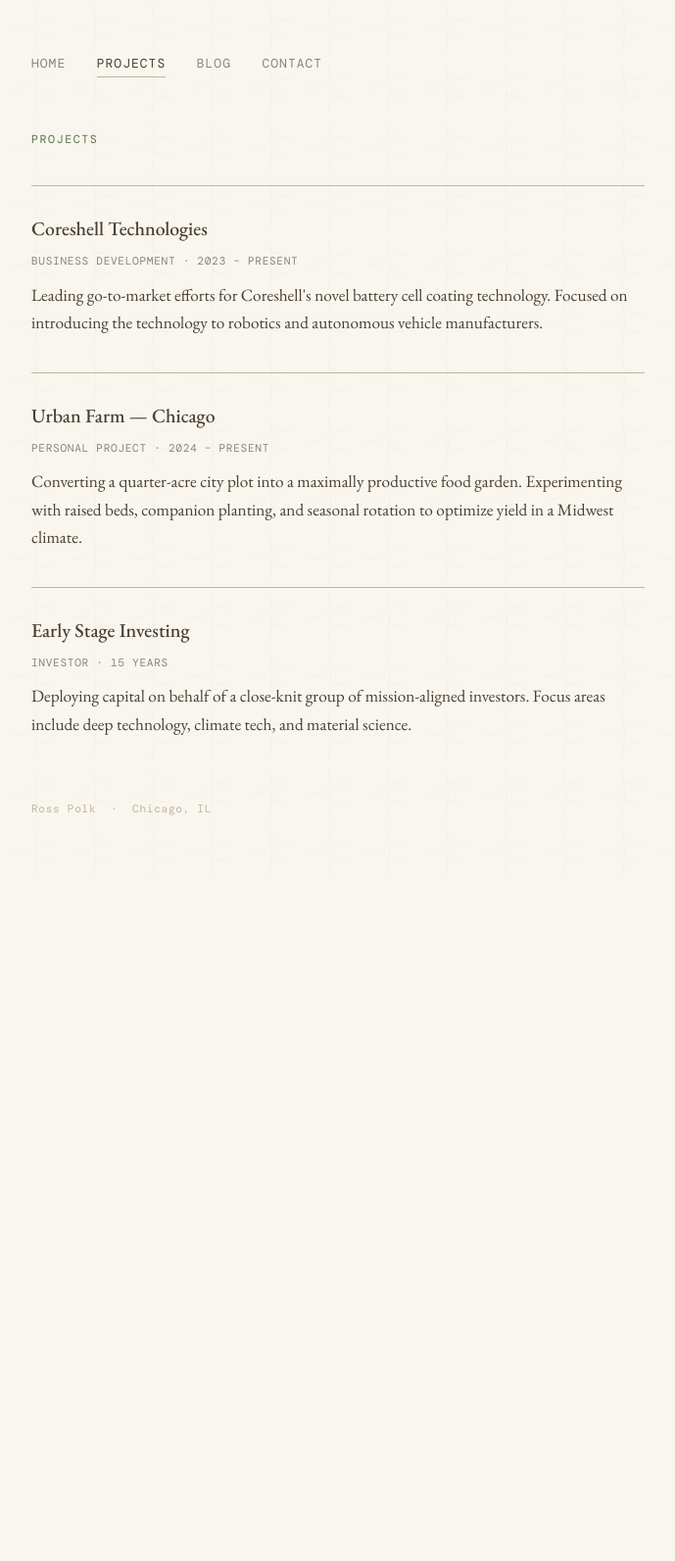
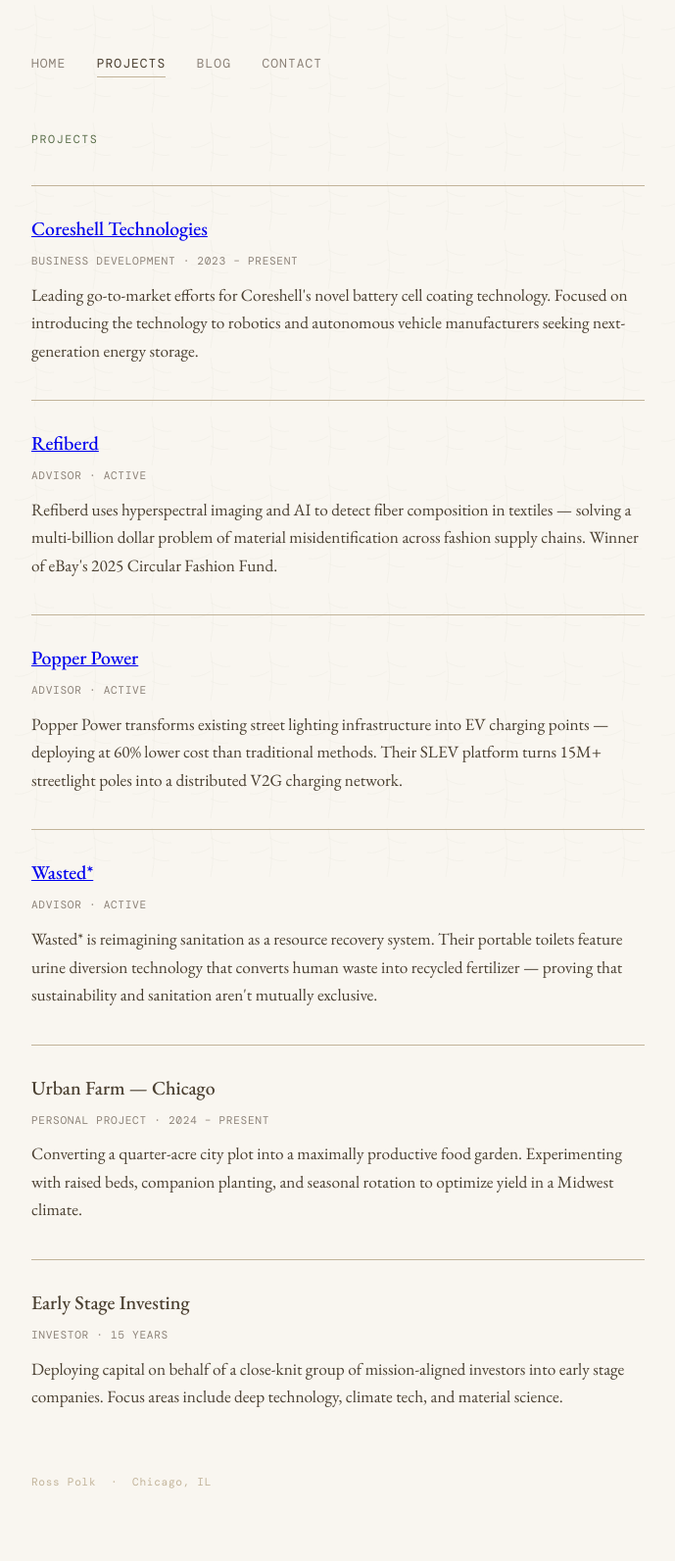
Before and after one commit to rosswilliampolk-xyz/rosswilliampolk-xyz.github.io, a Jekyll site: the page built from projects.html, in a window 1280 px wide. Shown: the whole page at 98% size, without its empty margins (295-984 px from the left). Built offline with Jekyll 4.4.1, drawn with Linux system fonts in a browser that asks for light colours; some web fonts are replaced; before the commit the page ends 907 px from its top, so only the background shows below that.

Commit message:
Update projects.html

```diff
--- a/projects.html
+++ b/projects.html
@@ -9,12 +9,45 @@
 <div class="project-list">
 
   <div class="project-card">
-    <h2>Coreshell Technologies</h2>
+    <h2><a href="https://coreshell.com" target="_blank" rel="noopener">Coreshell Technologies</a></h2>
     <div class="meta">Business Development · 2023 – Present</div>
     <p>
       Leading go-to-market efforts for Coreshell's novel battery cell coating
       technology. Focused on introducing the technology to robotics and
-      autonomous vehicle manufacturers.
+      autonomous vehicle manufacturers seeking next-generation energy storage.
+    </p>
+  </div>
+
+  <div class="project-card">
+    <h2><a href="https://refiberd.com" target="_blank" rel="noopener">Refiberd</a></h2>
+    <div class="meta">Advisor · Active</div>
+    <p>
+      Refiberd uses hyperspectral imaging and AI to detect fiber composition
+      in textiles — solving a multi-billion dollar problem of material
+      misidentification across fashion supply chains. Winner of eBay's 2025
+      Circular Fashion Fund.
+    </p>
+  </div>
+
+  <div class="project-card">
+    <h2><a href="https://popperpower.com" target="_blank" rel="noopener">Popper Power</a></h2>
+    <div class="meta">Advisor · Active</div>
+    <p>
+      Popper Power transforms existing street lighting infrastructure into
+      EV charging points — deploying at 60% lower cost than traditional
+      methods. Their SLEV platform turns 15M+ streetlight poles into a
+      distributed V2G charging network.
+    </p>
+  </div>
+
+  <div class="project-card">
+    <h2><a href="https://wasted.earth" target="_blank" rel="noopener">Wasted*</a></h2>
+    <div class="meta">Advisor · Active</div>
+    <p>
+      Wasted* is reimagining sanitation as a resource recovery system.
+      Their portable toilets feature urine diversion technology that converts
+      human waste into recycled fertilizer — proving that sustainability
+      and sanitation aren't mutually exclusive.
     </p>
   </div>
 
@@ -33,8 +66,8 @@
     <div class="meta">Investor · 15 years</div>
     <p>
       Deploying capital on behalf of a close-knit group of mission-aligned
-      investors. Focus areas include deep technology, climate tech, and
-      material science.
+      investors into early stage companies. Focus areas include deep
+      technology, climate tech, and material science.
     </p>
   </div>
 
```
